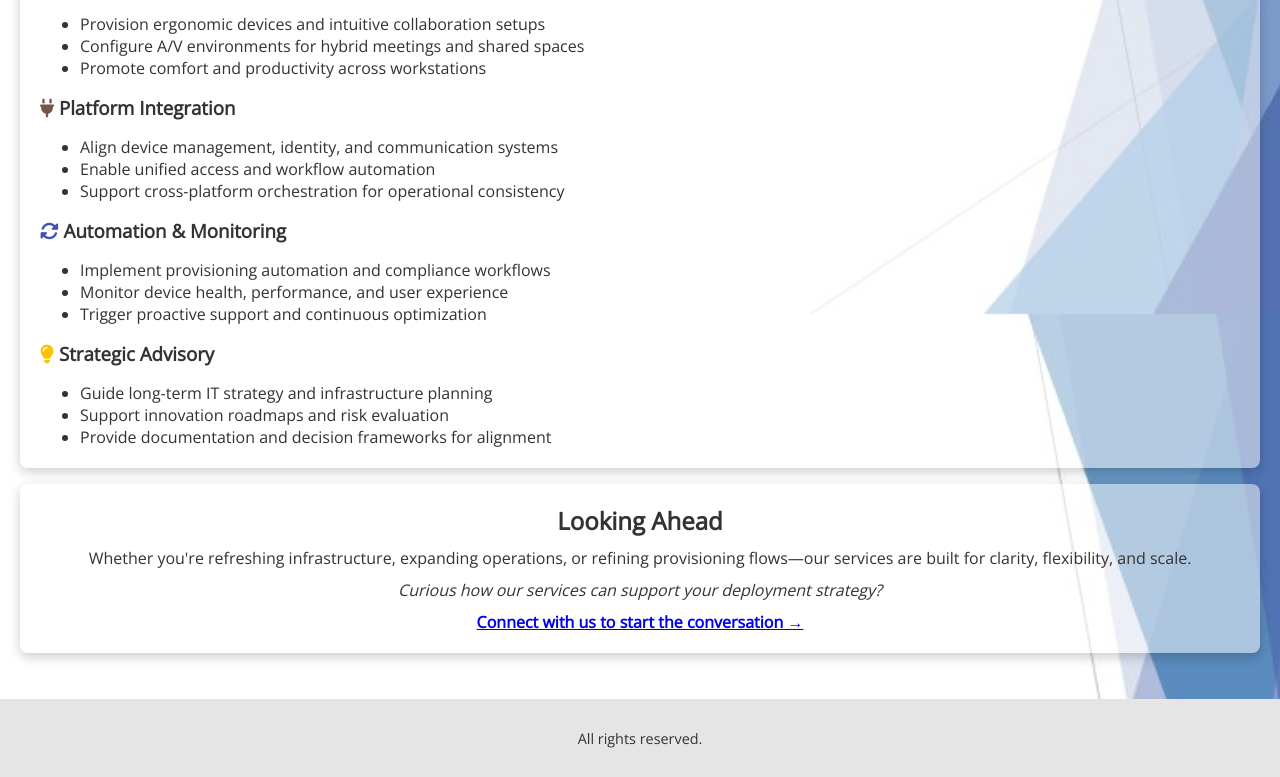
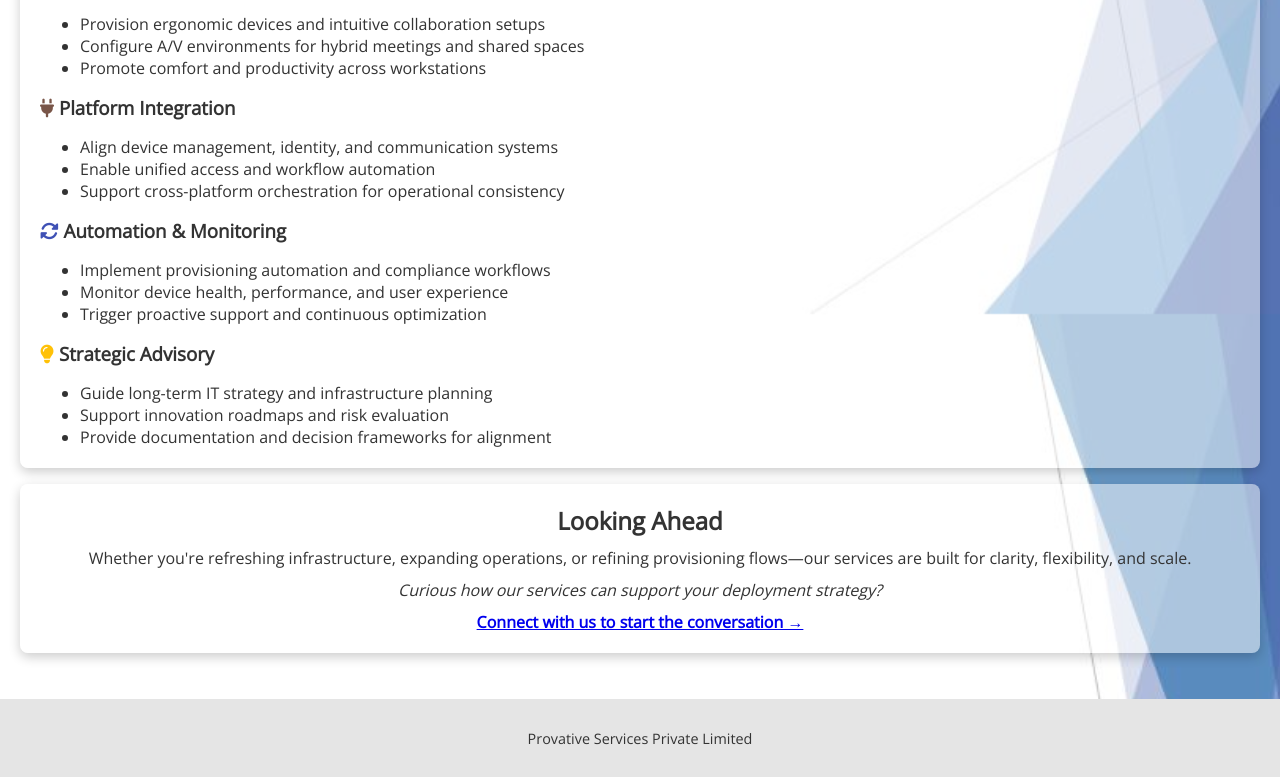
Before and after one commit to pspl-01/PS, a plain HTML site: page services.html in a window 1280 px wide. Shown: the part 1286-2063 px from the top of the page. Drawn offline with nearby package versions, Linux system fonts and the light colour scheme.

Commit message:
services.html

```diff
--- a/services.html
+++ b/services.html
@@ -118,7 +118,7 @@
   </main>
 
   <footer>
-    <p>All rights reserved.</p>
+    <p>Provative Services Private Limited</p>
   </footer>
 </body>
 </html>
```
